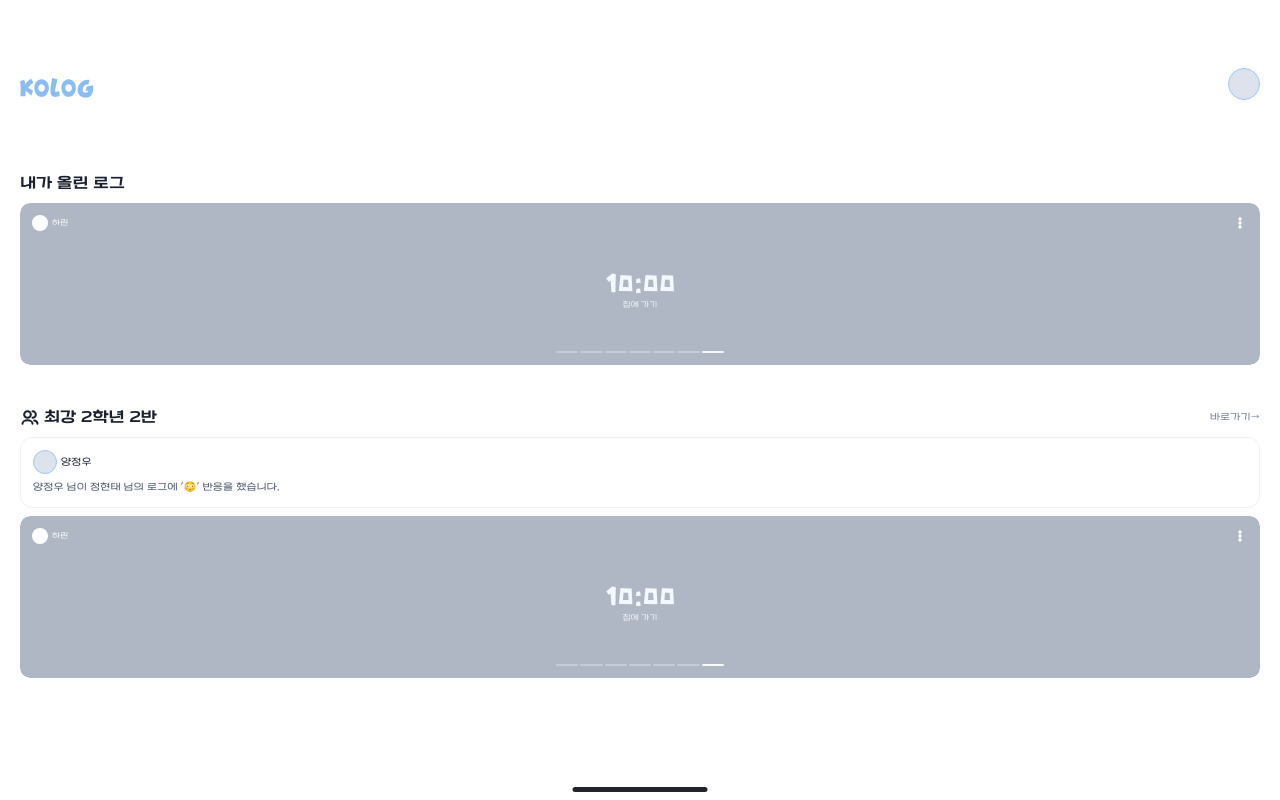
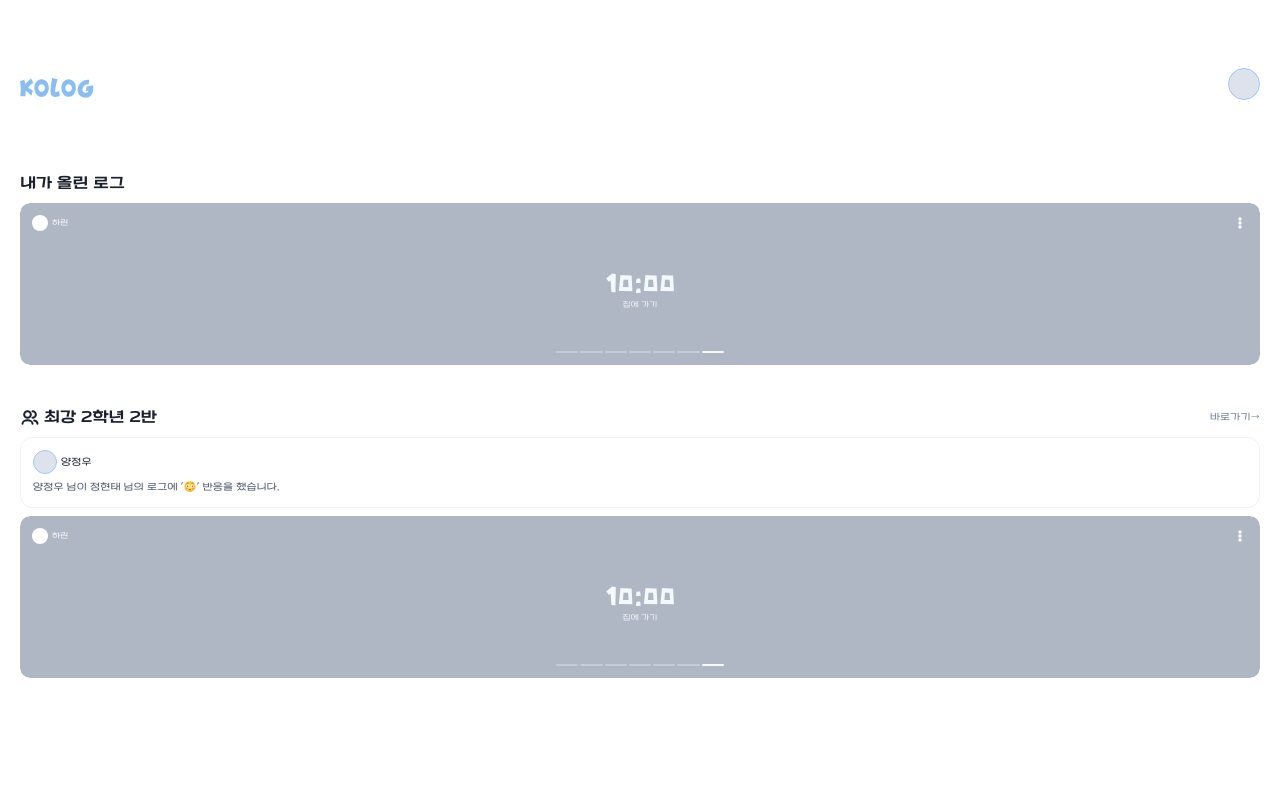
Before and after one commit to slaves-of-jihye/kolog-FE, a Next.js app: page / in a window 1280 px wide. Built offline with nearby package versions, Linux system fonts and the light colour scheme.

Commit message:
fix:: 잘못된 ui 삭제

```diff
--- a/src/app/page.tsx
+++ b/src/app/page.tsx
@@ -41,10 +41,6 @@ const Main = () => {
           </div>
         </div>
       </div>
-
-      <div className="fixed bottom-0 left-1/2 -translate-x-1/2 px-[7.5rem] pt-[1.3125rem] pb-2">
-        <div className="h-[0.3125rem] w-[8.4375rem] rounded-full bg-[#21242c]" />
-      </div>
     </div>
   );
 };
```
